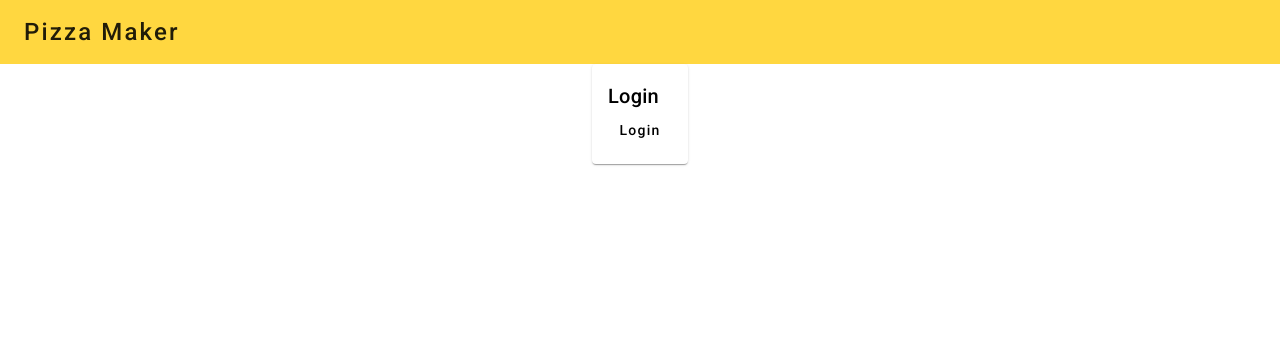
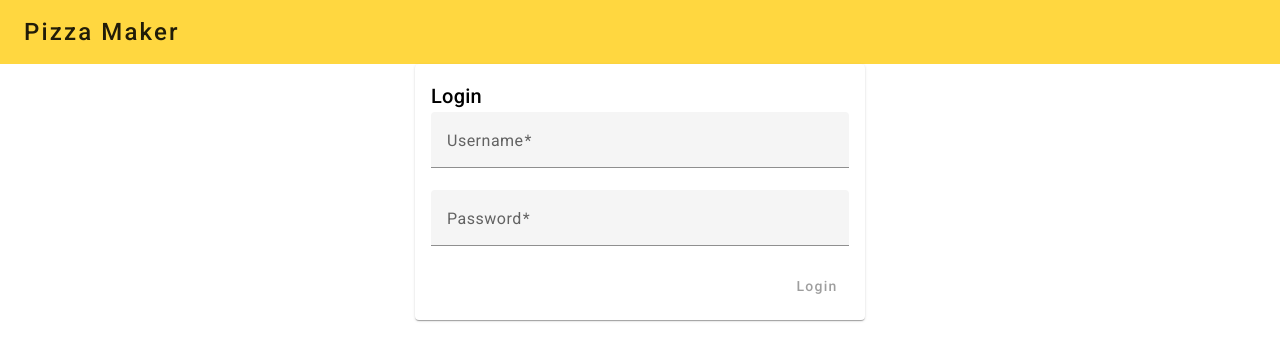
Before and after one commit to DJ9123/coding-exercise, an Angular app in the folder pizza-maker/: page /login in a window 1280 px wide. Shown: the top 360 px of the page. Built offline with nearby package versions, Linux system fonts and the light colour scheme.

Commit message:
Add login with auth guard implementation

```diff
--- a/pizza-maker/src/app/app.module.ts
+++ b/pizza-maker/src/app/app.module.ts
@@ -5,6 +5,8 @@ import { BrowserModule } from '@angular/platform-browser';
 import { AppRoutingModule } from './app-routing.module';
 import { BrowserAnimationsModule } from '@angular/platform-browser/animations';
 import { MaterialModule } from './modules/material.module';
+import { FormsModule, ReactiveFormsModule } from '@angular/forms';
+import { HttpClientModule } from '@angular/common/http';
 
 // Components
 import { AppComponent } from './app.component';
@@ -26,6 +28,9 @@ import { HomeComponent } from './pages/home/home.component';
     AppRoutingModule,
     BrowserAnimationsModule,
     MaterialModule,
+    HttpClientModule,
+    FormsModule,
+    ReactiveFormsModule,
   ],
   providers: [],
   bootstrap: [AppComponent]
--- a/pizza-maker/src/app/components/nav-toolbar/nav-toolbar.component.html
+++ b/pizza-maker/src/app/components/nav-toolbar/nav-toolbar.component.html
@@ -1,4 +1,9 @@
 <mat-toolbar>
   <button mat-button routerLink="/orders">Orders</button>
-  <button mat-button routerLink="/login">Login</button>
+  <ng-container *ngIf="!isLoggedIn; else signOut">
+    <button mat-button routerLink="/login">Login</button>
+  </ng-container>
+  <ng-template #signOut>
+    <button mat-button (click)="logout()">Sign Out</button>
+  </ng-template>
 </mat-toolbar>
--- a/pizza-maker/src/app/components/nav-toolbar/nav-toolbar.component.ts
+++ b/pizza-maker/src/app/components/nav-toolbar/nav-toolbar.component.ts
@@ -1,4 +1,7 @@
 import { Component } from '@angular/core';
+import { Router } from '@angular/router';
+import { Subject, takeUntil } from 'rxjs';
+import { AuthService } from 'src/app/services/auth.service';
 
 @Component({
   selector: 'app-nav-toolbar',
@@ -6,5 +9,29 @@ import { Component } from '@angular/core';
   styleUrls: ['./nav-toolbar.component.scss']
 })
 export class NavToolbarComponent {
+  private login$ = new Subject();
+  public isLoggedIn: Boolean = false;
 
+  constructor(
+    private authService: AuthService,
+    private router: Router
+  ) { }
+
+  ngOnInit(): void {
+    this.authService.currentAuth
+      .pipe(takeUntil(this.login$))
+      .subscribe(token => {
+        this.isLoggedIn = !!token;
+      });
+  }
+
+  ngOnDestroy(): void {
+    this.login$.next(true);
+    this.login$.complete();
+  }
+
+  logout() {
+    this.authService.logout();
+    this.router.navigate(['login'])
+  }
 }
--- a/pizza-maker/src/app/guards/auth.guard.ts
+++ b/pizza-maker/src/app/guards/auth.guard.ts
@@ -1,15 +1,29 @@
 import { Injectable } from '@angular/core';
-import { ActivatedRouteSnapshot, CanActivateChild, RouterStateSnapshot, UrlTree } from '@angular/router';
+import { ActivatedRouteSnapshot, CanActivateChild, Router, RouterStateSnapshot, UrlTree } from '@angular/router';
 import { Observable } from 'rxjs';
+import { AuthService } from '../services/auth.service';
 
 @Injectable({
   providedIn: 'root'
 })
 export class AuthGuard implements CanActivateChild {
+
+  constructor (
+    private router: Router,
+    private authService: AuthService
+  ) {}
+
   canActivateChild(
     route: ActivatedRouteSnapshot,
     state: RouterStateSnapshot): Observable<boolean | UrlTree> | Promise<boolean | UrlTree> | boolean | UrlTree {
-    return true;
+
+    if (this.authService.token) {
+      return true;
+    }
+
+    // Not logged in, only if trying to access orders
+    this.router.navigate(['/login'], {queryParams: {prev: state.url}});
+    return false;
   }
 
 }
--- /dev/null
+++ b/pizza-maker/src/app/interfaces/auth-response.ts
@@ -0,0 +1,3 @@
+export interface AuthResponse {
+  access_token: string,
+}
--- a/pizza-maker/src/app/modules/material.module.ts
+++ b/pizza-maker/src/app/modules/material.module.ts
@@ -2,6 +2,8 @@ import { NgModule } from '@angular/core';
 import { MatToolbarModule } from "@angular/material/toolbar";
 import { MatButtonModule } from '@angular/material/button';
 import { MatCardModule } from '@angular/material/card';
+import { MatFormFieldModule } from '@angular/material/form-field';
+import { MatInputModule } from '@angular/material/input';
 
 @NgModule({
   declarations: [],
@@ -9,11 +11,15 @@ import { MatCardModule } from '@angular/material/card';
     MatToolbarModule,
     MatButtonModule,
     MatCardModule,
+    MatFormFieldModule,
+    MatInputModule,
   ],
   exports: [
     MatToolbarModule,
     MatButtonModule,
     MatCardModule,
+    MatFormFieldModule,
+    MatInputModule,
   ]
 })
 export class MaterialModule { }
--- a/pizza-maker/src/app/pages/login/login.component.html
+++ b/pizza-maker/src/app/pages/login/login.component.html
@@ -4,7 +4,22 @@
       <mat-card-title>Login</mat-card-title>
     </mat-card-header>
     <mat-card-content>
-      <button mat-button routerLink="/">Login</button>
+      <form [formGroup]="loginForm" class="form-wrapper">
+        <mat-form-field class="full-field" appearance="fill">
+          <mat-label>Username</mat-label>
+          <input matInput formControlName="username" required>
+          <mat-error *ngIf="loginForm.controls.username.invalid">Username cannot be empty</mat-error>
+        </mat-form-field>
+        <mat-form-field class="full-field" appearance="fill">
+          <mat-label>Password</mat-label>
+          <input matInput formControlName="password" required type="password">
+          <mat-error *ngIf="loginForm.controls.password.invalid">{{getPasswordErrorMessage()}}</mat-error>
+        </mat-form-field>
+      </form>
+
+      <div class="card-button">
+        <button mat-button (click)="login($event)" [disabled]="loginForm.invalid">Login</button>
+      </div>
     </mat-card-content>
   </mat-card>
 </div>
--- a/pizza-maker/src/app/pages/login/login.component.ts
+++ b/pizza-maker/src/app/pages/login/login.component.ts
@@ -1,4 +1,7 @@
 import { Component } from '@angular/core';
+import { FormGroup, FormControl, Validators } from '@angular/forms';
+import { AuthService } from 'src/app/services/auth.service';
+import { first } from 'rxjs';
 
 @Component({
   selector: 'app-login',
@@ -6,5 +9,40 @@ import { Component } from '@angular/core';
   styleUrls: ['./login.component.scss']
 })
 export class LoginComponent {
+  loginForm = new FormGroup({
+    username: new FormControl('', [Validators.required]),
+    password: new FormControl('', [Validators.required, Validators.minLength(3)]),
+  });
 
+  constructor (
+    private authService: AuthService,
+  ) { }
+
+  getPasswordErrorMessage() {
+    if (this.loginForm.controls.password.hasError('required')) {
+      return 'Password cannot be empty';
+    }
+    if (this.loginForm.controls.password.hasError('minlength')) {
+      return 'Password must be longer than 3 characters';
+    }
+    return '';
+  }
+
+  login(event: any) {
+    const params = this.loginForm.value;
+    if (params.username && params.password) {
+      this.authService.login(params.username, params.password)
+        .pipe(first())
+        .subscribe(
+         {
+          next: (v) => {
+            console.log(v);
+          },
+          error: (e) => {
+            console.log(e);
+          }
+         }
+        );
+    }
+  }
 }
--- /dev/null
+++ b/pizza-maker/src/app/services/auth.service.ts
@@ -0,0 +1,61 @@
+import { Injectable } from '@angular/core';
+import { HttpClient } from "@angular/common/http";
+import { BehaviorSubject, map, Observable } from 'rxjs';
+import { AuthResponse } from "src/app/interfaces/auth-response";
+import { Router, ActivatedRoute } from '@angular/router';
+
+@Injectable({
+  providedIn: 'root'
+})
+export class AuthService {
+  private authSubject: BehaviorSubject<AuthResponse | null>;
+  public currentAuth: Observable<AuthResponse | null>;
+  private navigateUrl: string;
+
+  constructor(
+    private http: HttpClient,
+    private router: Router,
+    private route: ActivatedRoute,
+  ) {
+    const token = localStorage.getItem('access_token');
+    if (token) {
+      this.authSubject = new BehaviorSubject<any>(
+        { access_token: token }
+      );
+    } else {
+      this.authSubject = new BehaviorSubject<any>(null);
+    }
+    this.currentAuth = this.authSubject.asObservable();
+    this.navigateUrl = this.route.snapshot.queryParams['prev'] || '/';
+  }
+
+
+  public get token(): any {
+    return this.authSubject.value?.access_token;
+  }
+
+
+  login(username: string, password: string) {
+    return this.http.post<any>(
+      'https://pizza-api-app.herokuapp.com/api/auth',
+      {
+        username: username,
+        password: password,
+      })
+      .pipe(
+        map((data: AuthResponse) => {
+          if (data.access_token) {
+            this.authSubject.next({ access_token: data.access_token });
+            this.router.navigate([this.navigateUrl]);
+          }
+          return data;
+        }),
+      );
+  }
+
+  logout() {
+    localStorage.removeItem('access_token');
+    this.authSubject.next(null);
+    this.router.navigate([this.navigateUrl]);
+  }
+}
--- a/pizza-maker/src/styles.scss
+++ b/pizza-maker/src/styles.scss
@@ -38,3 +38,12 @@ body { margin: 0; font-family: Roboto, "Helvetica Neue", sans-serif; }
 .x-large-card {
   max-width: 850px;
 }
+
+.full-field {
+  width: 100%;
+}
+
+.card-button {
+  display: flex;
+  flex-direction: row-reverse;
+}
```
Also changed, not shown: 1 other file (tests, documents, lock files or other folders).
